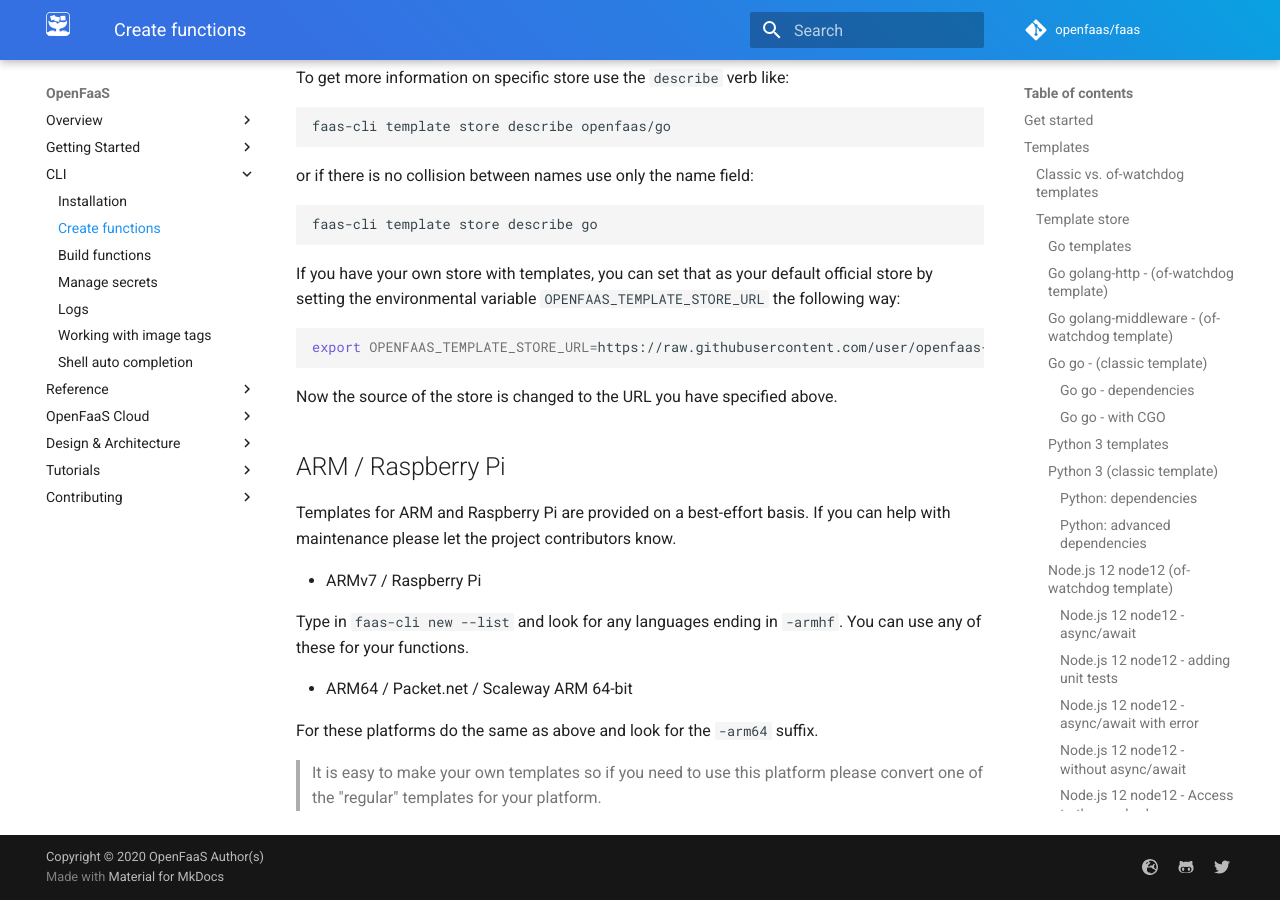
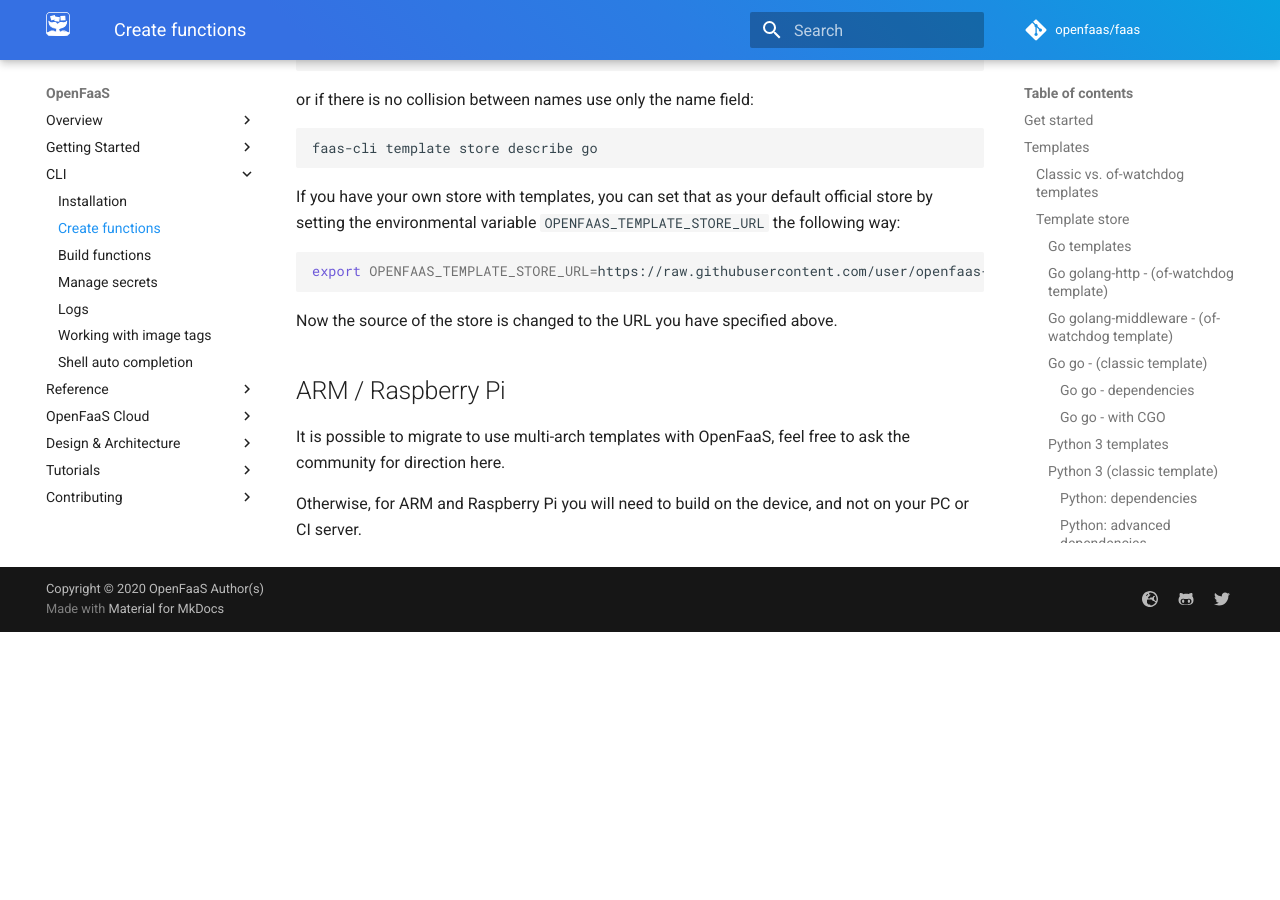
Before and after one commit to openfaas/docs, an MkDocs documentation site: the page built from docs/cli/templates.md, in a window 1280 px wide and 900 px high, scrolled down 14422 px. Built offline with MkDocs 1.6.1 and Material for MkDocs 9.7.7, drawn with Linux system fonts in a browser that asks for light colours; comment, search, counter and statistics services are not loaded; after the commit the page ends 15054 px from its top, so only the background shows below that; some of the changed text lies outside the part shown.

Commit message:
Remove references to armhf / arm64 templates
Signed-off-by: Alex Ellis (OpenFaaS Ltd) <alexellis2@gmail.com>

````diff
--- a/docs/cli/templates.md
+++ b/docs/cli/templates.md
@@ -45,9 +45,7 @@ $ faas-cli template store list
 NAME                    SOURCE             DESCRIPTION
 csharp                  openfaas           Official C# template
 dockerfile              openfaas           Official Dockerfile template
-go-armhf                openfaas           Official Golang armhf
 ...
-node10-express-armhf    openfaas-incubator NodeJS 10 Express armhf template
 node10-express          openfaas-incubator NodeJS 10 Express template
 ruby-http               openfaas-incubator Ruby 2.4 HTTP template
 golang-middleware       openfaas-incubator Golang Middleware template
@@ -67,8 +65,6 @@ Once downloaded, your chosen template and any others stored in the same reposito
 $ faas-cli new --list
 Languages available as templates:
 - node10-express
-- node10-express-arm64
-- node10-express-armhf
 ```
 
 You can add your own store just by specifying the `--url` flag for both commands to pull and list your custom templates store.
@@ -690,14 +686,6 @@ Now the source of the store is changed to the URL you have specified above.
 
 ## ARM / Raspberry Pi
 
-Templates for ARM and Raspberry Pi are provided on a best-effort basis. If you can help with maintenance please let the project contributors know.
+It is possible to migrate to use multi-arch templates with OpenFaaS, feel free to ask the community for direction here.
 
-* ARMv7 / Raspberry Pi
-
-Type in `faas-cli new --list` and look for any languages ending in `-armhf`. You can use any of these for your functions.
-
-* ARM64 / Packet.net / Scaleway ARM 64-bit
-
-For these platforms do the same as above and look for the `-arm64` suffix.
-
-> It is easy to make your own templates so if you need to use this platform please convert one of the "regular" templates for your platform.
+Otherwise, for ARM and Raspberry Pi you will need to build on the device, and not on your PC or CI server.
````
Also changed, not shown: docs/tutorials/test-drive.md (+0 -5 lines).
